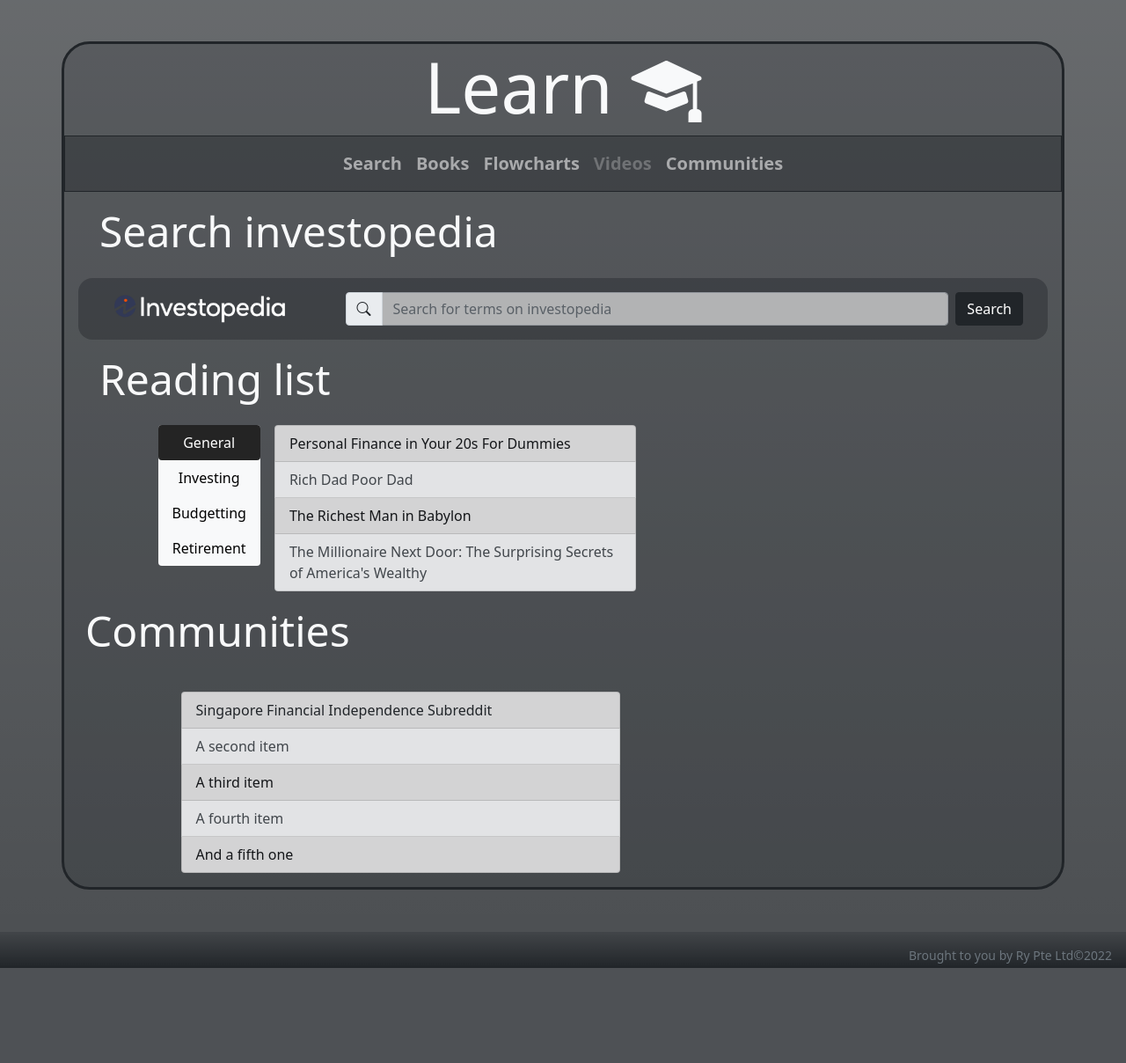
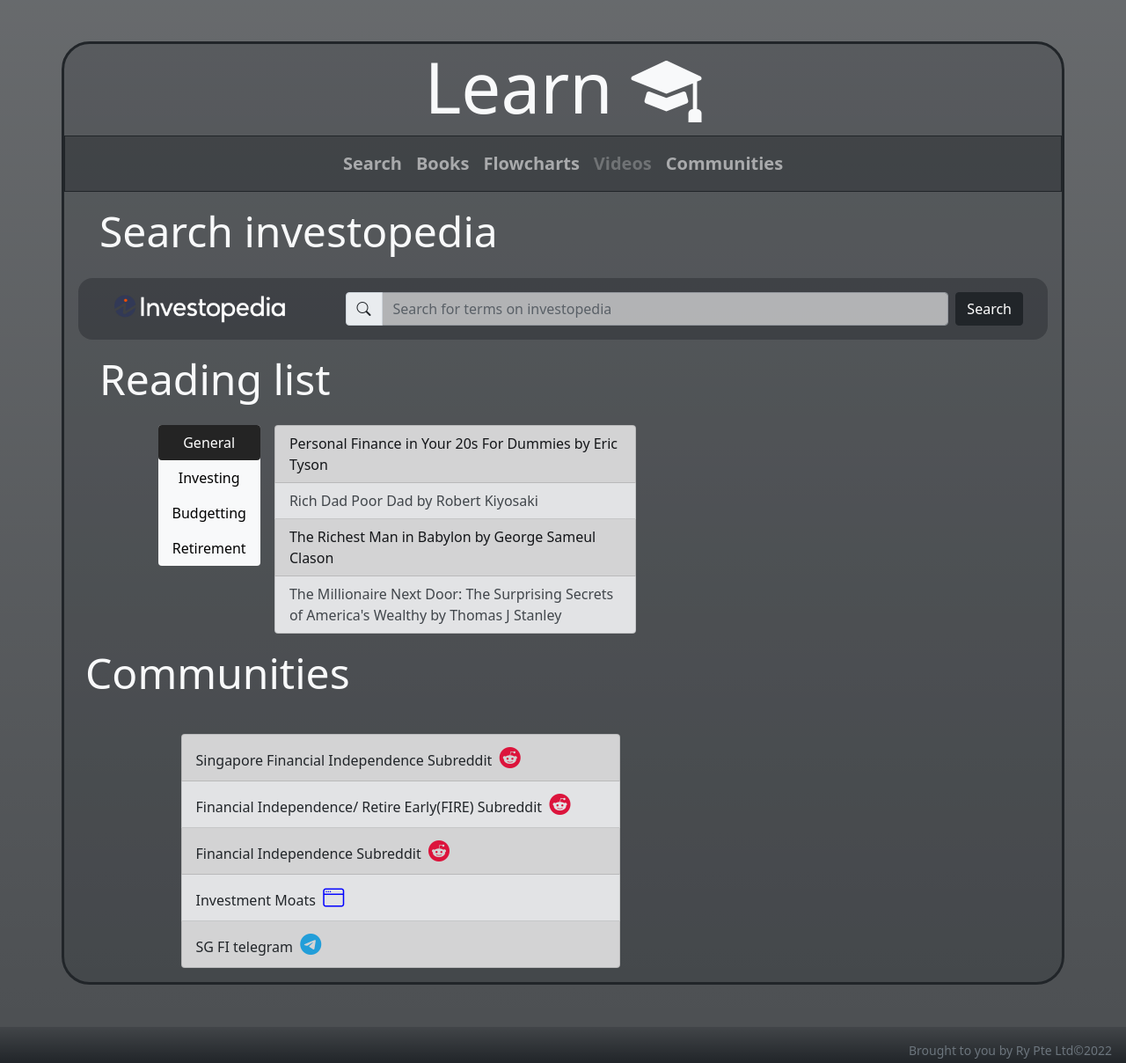
Before and after one commit to ryryry-3302/RyNance, a Flask app: page /learn in a window 1280 px wide. Shown: the part 101-1309 px from the top of the page at 88% size. Before the commit the page ends 1201 px from the top, so only its background shows below. Run offline with Flask 2, Linux system fonts and the light colour scheme; the visitor is signed in with stand-in values (Sample User, id 1); some libraries are stand-ins or nearby versions.

Commit message:
added communities

```diff
--- a/templates/learn.html
+++ b/templates/learn.html
@@ -33,14 +33,14 @@
             </div>
           </nav>
     </div>
-    <div class="row justify-content-center align-items-center m-3" id="communities">
+    <div class="row justify-content-center align-items-center m-3">
         <h2 class="display-5 text-light" id="search">Search investopedia</h2>
     </div>
 
     <div class="row bg-dark justify-content-center align-items-center m-1 mt-3" style="--bs-bg-opacity:0.4; border-radius: 1rem;">
         <div class="col-3">
 
-            <img src="/static/Investopedia-Logo.png" class="img-fluid">
+            <a href="https://www.investopedia.com/"><img src="/static/Investopedia-Logo.png" class="img-fluid"></a>
 
         </div>
         <div class="col-9">
@@ -72,17 +72,35 @@
                     <div class="tab-content" id="v-pills-tabContent">
                         <div class="tab-pane fade show active" id="v-pills-home" role="tabpanel" aria-labelledby="v-pills-home-tab">
                             <ul class="list-group bg-dark" style="--bs-bg-opacity:0.8">
-                                <li class="list-group-item list-group-item-dark">Personal Finance in Your 20s For Dummies</li>
-                                <li class="list-group-item list-group-item-secondary">Rich Dad Poor Dad</li>
-                                <li class="list-group-item list-group-item-dark">The Richest Man in Babylon</li>
-                                <li class="list-group-item list-group-item-secondary">The Millionaire Next Door: The Surprising Secrets of America's Wealthy</li>
+                                <li class="list-group-item list-group-item-dark">Personal Finance in Your 20s For Dummies by Eric Tyson</li>
+                                <li class="list-group-item list-group-item-secondary">Rich Dad Poor Dad by Robert Kiyosaki</li>
+                                <li class="list-group-item list-group-item-dark">The Richest Man in Babylon by George Sameul Clason</li>
+                                <li class="list-group-item list-group-item-secondary">The Millionaire Next Door: The Surprising Secrets of America's Wealthy by Thomas J Stanley</li>
                             </ul>
                         </div>
                         <div class="tab-pane fade" id="v-pills-profile" role="tabpanel" aria-labelledby="v-pills-profile-tab">
+                            <ul class="list-group bg-dark" style="--bs-bg-opacity:0.8">
+                                <li class="list-group-item list-group-item-dark">The Intelligent Investor by Benjamin Graham <i class="bi bi-hand-thumbs-up-fill" style="font-size: 1.5rem; color: #ecb308;"  data-bs-toggle="tooltip" data-bs-placement="Top" title='Reccomended'></i></li>
+                                <li class="list-group-item list-group-item-secondary">The Bogleheads' Guide to Investing by Mel Lindauer, Michael LeBoeuf, and Taylor Larimore <i class="bi bi-hand-thumbs-up-fill" style="font-size: 1.5rem; color: #ecb308;"  data-bs-toggle="tooltip" data-bs-placement="Top" title='Reccomended'></i></li>
+                                <li class="list-group-item list-group-item-dark">A Random Walk Down Wall Street by Burton Malkiel</li>
+                                <li class="list-group-item list-group-item-secondary">Little Book of Common Sense Investing: The Only Way to Guarantee Your Fair Share of Stock Market Returns by John C Bogle</li>
+                            </ul>
+                        </div>
+                        <div class="tab-pane fade" id="v-pills-messages" role="tabpanel" aria-labelledby="v-pills-messages-tab">
+                            <ul class="list-group bg-dark" style="--bs-bg-opacity:0.8">
+                                <li class="list-group-item list-group-item-dark">Your Money or Your Life by Jospeh R Dominguez</li>
+                                <li class="list-group-item list-group-item-secondary">The Total Money Makeover by Dave Ramsey</li>
+                            </ul>
+                        </div>
 
+
+                        <div class="tab-pane fade" id="v-pills-settings" role="tabpanel" aria-labelledby="v-pills-settings-tab">
+                            <ul class="list-group bg-dark" style="--bs-bg-opacity:0.8">
+                                <li class="list-group-item list-group-item-dark">Rich by Retirement by Joshua Giersch <i class="bi bi-lightning-charge-fill" style="font-size: 1.5rem; color: #ecb308;"  data-bs-toggle="tooltip" data-bs-placement="Top" title='Made for Singaporeans.'></i></li>
+                                <li class="list-group-item list-group-item-secondary">Get a Life: You Don't Need a Million to Retire Well by Ralph Warner</li>
+                                <li class="list-group-item list-group-item-dark">Building Wealth and Being Happy: A Practical Guide to by Graeme Falco</li>
+                            </ul>
                         </div>
-                        <div class="tab-pane fade" id="v-pills-messages" role="tabpanel" aria-labelledby="v-pills-messages-tab">...</div>
-                        <div class="tab-pane fade" id="v-pills-settings" role="tabpanel" aria-labelledby="v-pills-settings-tab">...</div>
                     </div>
             </div>
 
@@ -92,18 +110,18 @@
 
 
     <div class="row justify-content-center align-items-center m-3" id="communities">
-        <h2 class="display-5 text-light" id="communities">Communities</h2>
+        <h2 class="display-5 text-light">Communities</h2>
     </div>
 
-    <div class="row justify-content-center ">
+    <div class="row justify-content-center" >
 
         <div class="col-md-6">
-            <ul class="list-group m-3 bg-dark" style="--bs-bg-opacity:0.4">
-                <li class="list-group-item list-group-item-dark"><a href="https://www.reddit.com/r/singaporefi/" class="text-dark text-decoration-none">Singapore Financial Independence Subreddit</a></li>
-                <li class="list-group-item list-group-item-secondary">A second item</li>
-                <li class="list-group-item list-group-item-dark">A third item</li>
-                <li class="list-group-item list-group-item-secondary">A fourth item</li>
-                <li class="list-group-item list-group-item-dark">And a fifth one</li>
+            <ul class="list-group m-3 bg-dark" style="--bs-bg-opacity:0.4" id="communities">
+                <li class="list-group-item list-group-item-dark"><a href="https://www.reddit.com/r/singaporefi/" class="text-dark text-decoration-none">Singapore Financial Independence Subreddit &nbsp<i class="bi bi-reddit" style="color: crimson; font-size: 1.5rem;"></i></a></li>
+                <li class="list-group-item list-group-item-secondary"><a href="https://www.reddit.com/r/Fire/" class="text-dark text-decoration-none">Financial Independence/ Retire Early(FIRE) Subreddit &nbsp<i class="bi bi-reddit" style="color: crimson; font-size: 1.5rem;"></i></a></li>
+                <li class="list-group-item list-group-item-dark"><a href="https://www.reddit.com/r/FinancialIndependence/" class="text-dark text-decoration-none">Financial Independence Subreddit &nbsp<i class="bi bi-reddit" style="color: crimson; font-size: 1.5rem;"></i></a></li>
+                <li class="list-group-item list-group-item-secondary"><a href="https://investmentmoats.com/" class="text-dark text-decoration-none">Investment Moats &nbsp<i class="bi bi-window" style="color: blue; font-size: 1.5rem;"></i></a></li>
+                <li class="list-group-item list-group-item-dark"><a href="https://t.me/sgfinindependence" class="text-dark text-decoration-none">SG FI telegram &nbsp<i class="bi bi-telegram" style="color: #229ED9; font-size: 1.5rem;"></i></a></li>
             </ul>
         </div>
         <div class="col-4">
```
Also changed, not shown: 1 other file.
